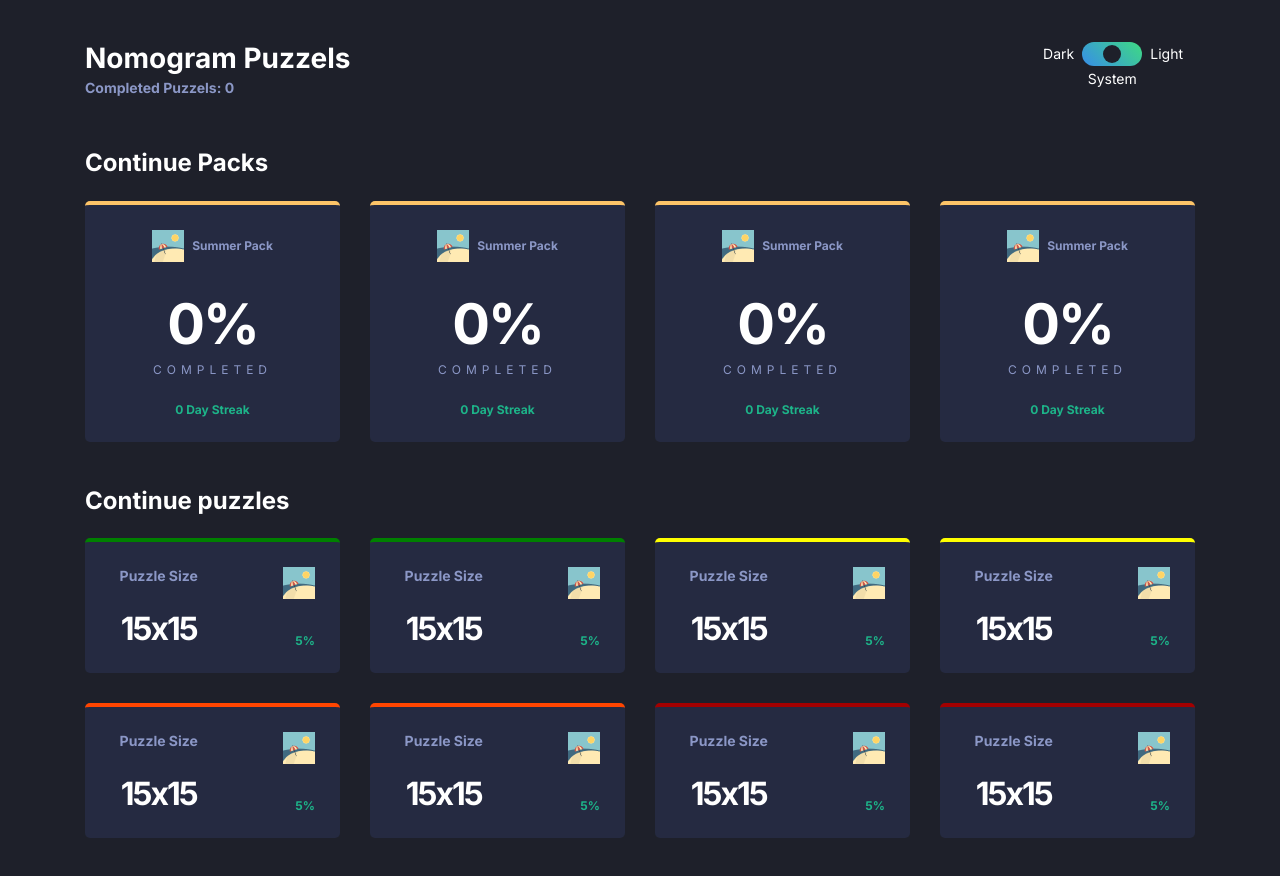
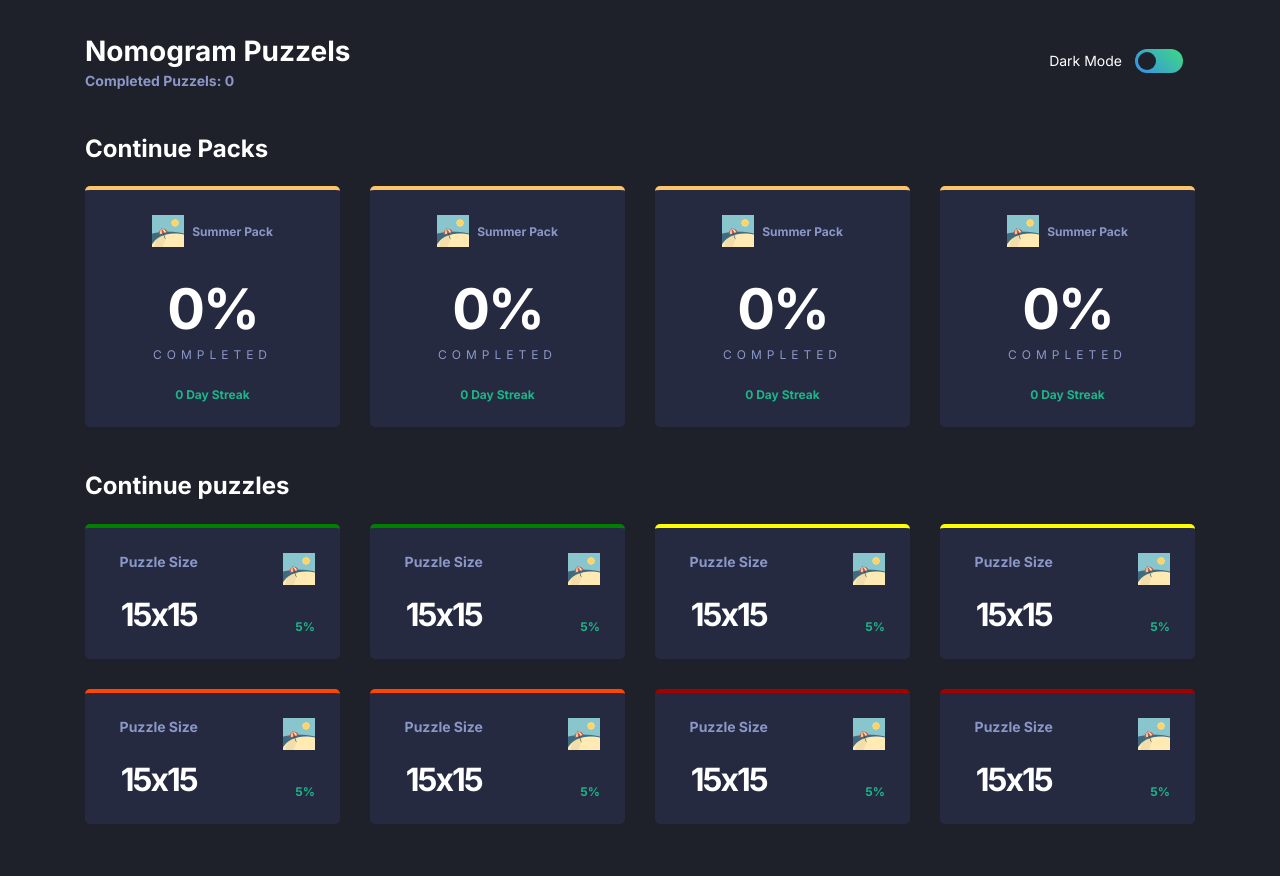
Before and after one commit to esamangy/nonogramWebApp, a website: page index.html in a window 1280 px wide. Drawn offline with nearby package versions, Linux system fonts and the light colour scheme; files that its build step writes are made by us from their sources.

Commit message:
redid the dark mode toggle

```diff
--- a/app/scss/components/toggle.scss
+++ b/app/scss/components/toggle.scss
@@ -2,9 +2,7 @@
 
 .toggle{
     display: grid;
-    grid-template-columns: 1fr myrem(60) 1fr;
-    grid-template-rows: repeat(2, 1fr);
-    gap: myrem(4.8) myrem(8);
+    grid-template-columns: 1fr 3rem;
     border: none;
     margin: 0;
 
@@ -21,27 +19,15 @@
 
     label{
         font-size: myrem(14);
-        align-self: center;
+
         &[for='dark']{
-            grid-column: 1 / 2;
-            justify-self: end;
+            line-height: myrem(24);
+            margin-right: myrem(13);
         }
-        &[for='system']{
-            grid-column: 1 / 4;
-            grid-row: 2 / 3;
-            justify-self: center;
-            align-self: start;
-        }
-        &[for='light']{
-            grid-column: 3 / 4;
-        }
-
     }
 
     &__wrapper{
         position: relative;
-        grid-column: 2 / 3;
-        grid-row: 1 / 2;
         height: myrem(24);
     }
 
--- a/app/scss/globals/boilerplate.scss
+++ b/app/scss/globals/boilerplate.scss
@@ -14,3 +14,12 @@ body{
     background: var(--dark-bg-verydarkblue);
     color: var(--dark-text2-white);
 }
+
+.visually-hidden{
+    position: absolute;
+    left: -10000px;
+    top: auto;
+    width: 1px;
+    height: 1px;
+    overflow: hidden;
+}
--- a/index.html
+++ b/index.html
@@ -22,16 +22,14 @@
         </div>
 
         <fieldset class="header__toggle toggle" aria-label="theme toggle" role="radiogroup">
+            <label for="dark">Dark Mode <span class="visually-hidden">On</span></label>
             <div class="toggle__wrapper">
                 <input type="radio" name="theme" id="dark">
-                <input type="radio" name="theme" id="system" checked>
                 <input type="radio" name="theme" id="light">
                 <span aria-hidden="true" class="toggle__background"></span>
                 <span aria-hidden="true" class="toggle__button"></span>
             </div>
-            <label for="dark">Dark</label>
-            <label for="system">System</label>
-            <label for="light">Light</label>
+            <label for="light" class="visually-hidden">Dark Mode Off</label>
         </fieldset>
     </header>
     <main>
```
